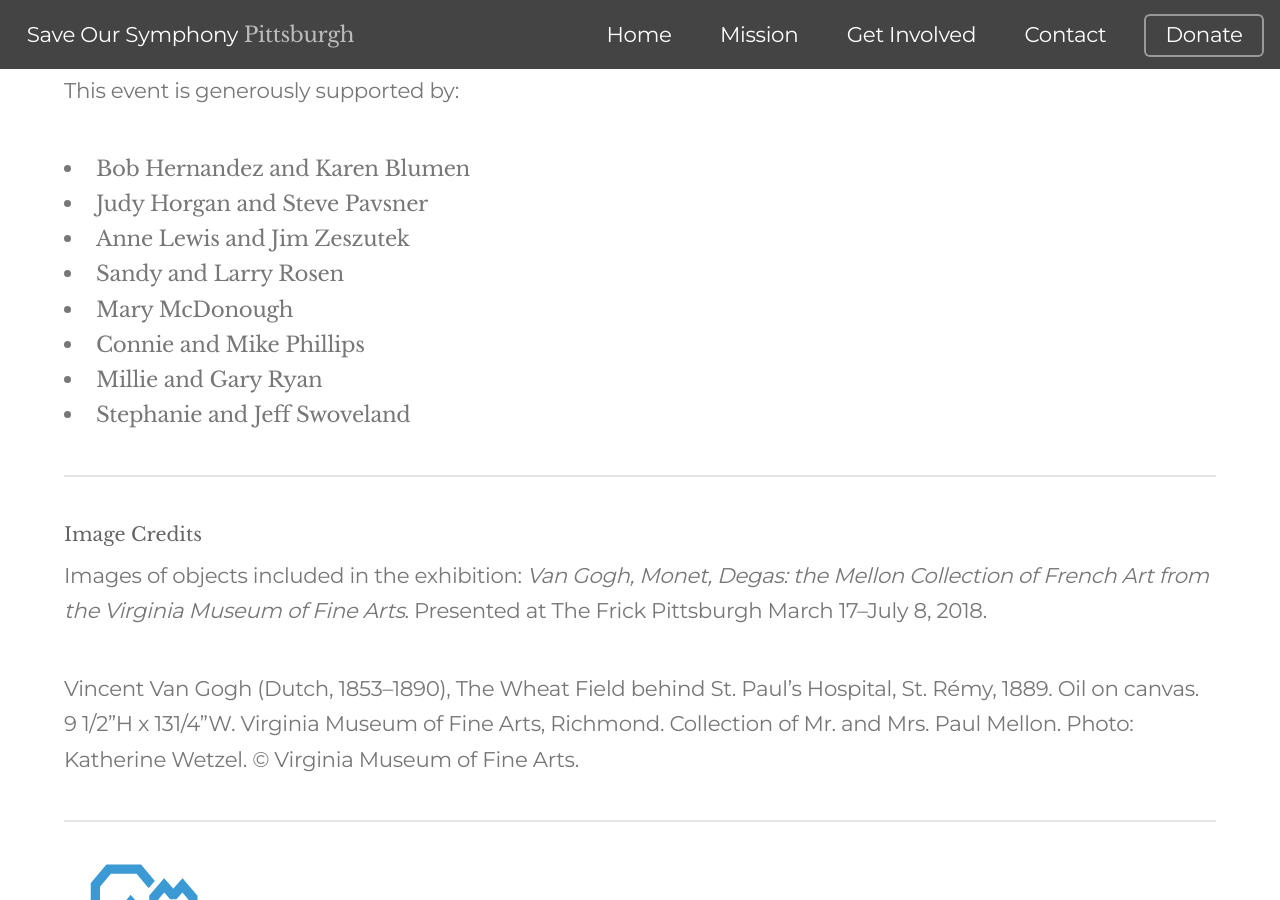
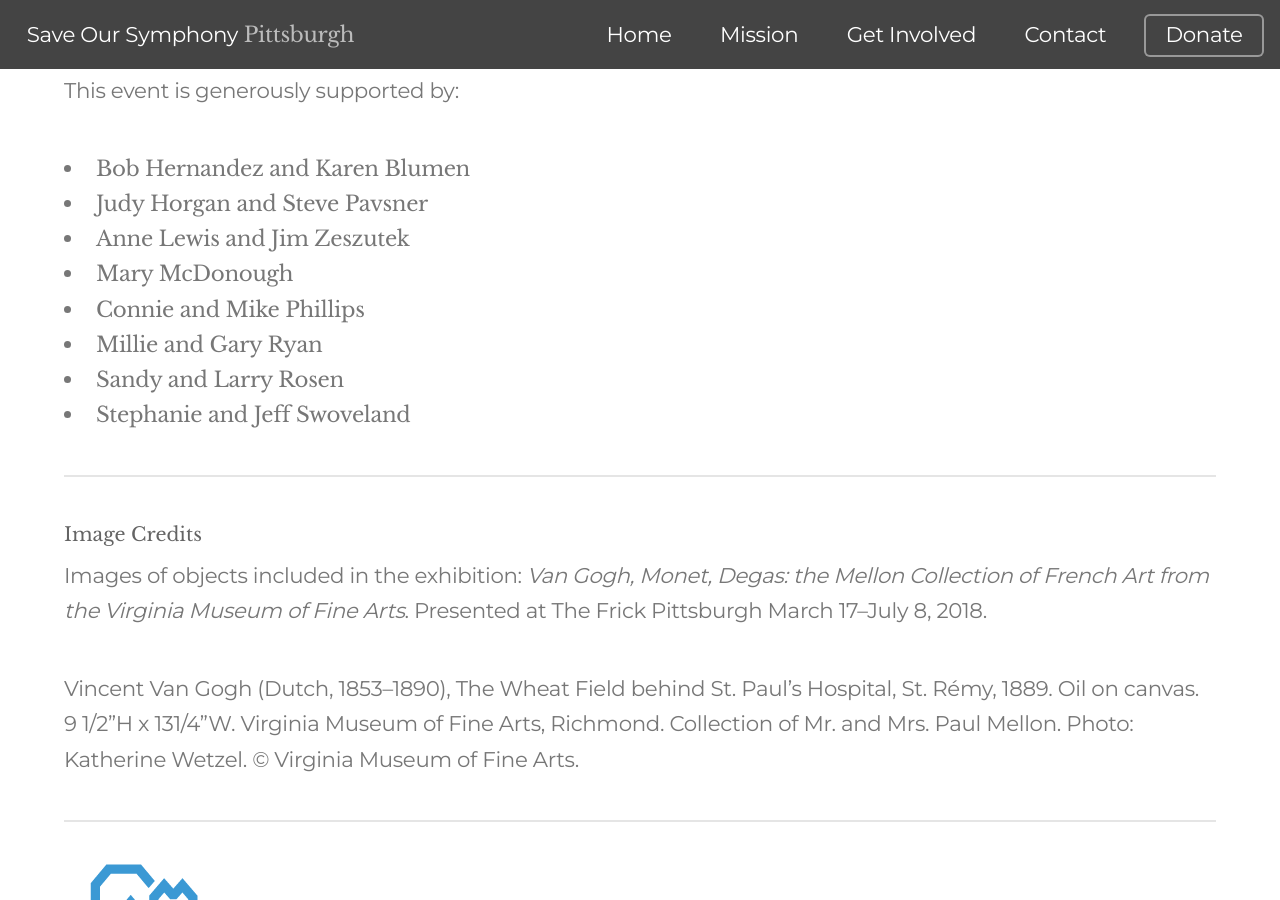
Before and after one commit to daraghbyrne/sospittsburgh, a Jekyll site: the page built from _posts/events/2018-05-03-frick.markdown, in a window 1280 px wide and 900 px high, scrolled down 2844 px. Built offline with Jekyll 4.4.1, drawn with Linux system fonts in a browser that asks for light colours; nearby versions of some CDN libraries.

Commit message:
changes to host committee

```diff
--- a/_posts/events/2018-05-03-frick.markdown
+++ b/_posts/events/2018-05-03-frick.markdown
@@ -54,10 +54,10 @@ This event is generously supported by:
 - Bob Hernandez and Karen Blumen
 - Judy Horgan and Steve Pavsner
 - Anne Lewis and Jim Zeszutek
-- Sandy and Larry Rosen
 - Mary McDonough
 - Connie and Mike Phillips
 - Millie and Gary Ryan
+- Sandy and Larry Rosen
 - Stephanie and Jeff Swoveland
 
 ---------
```
